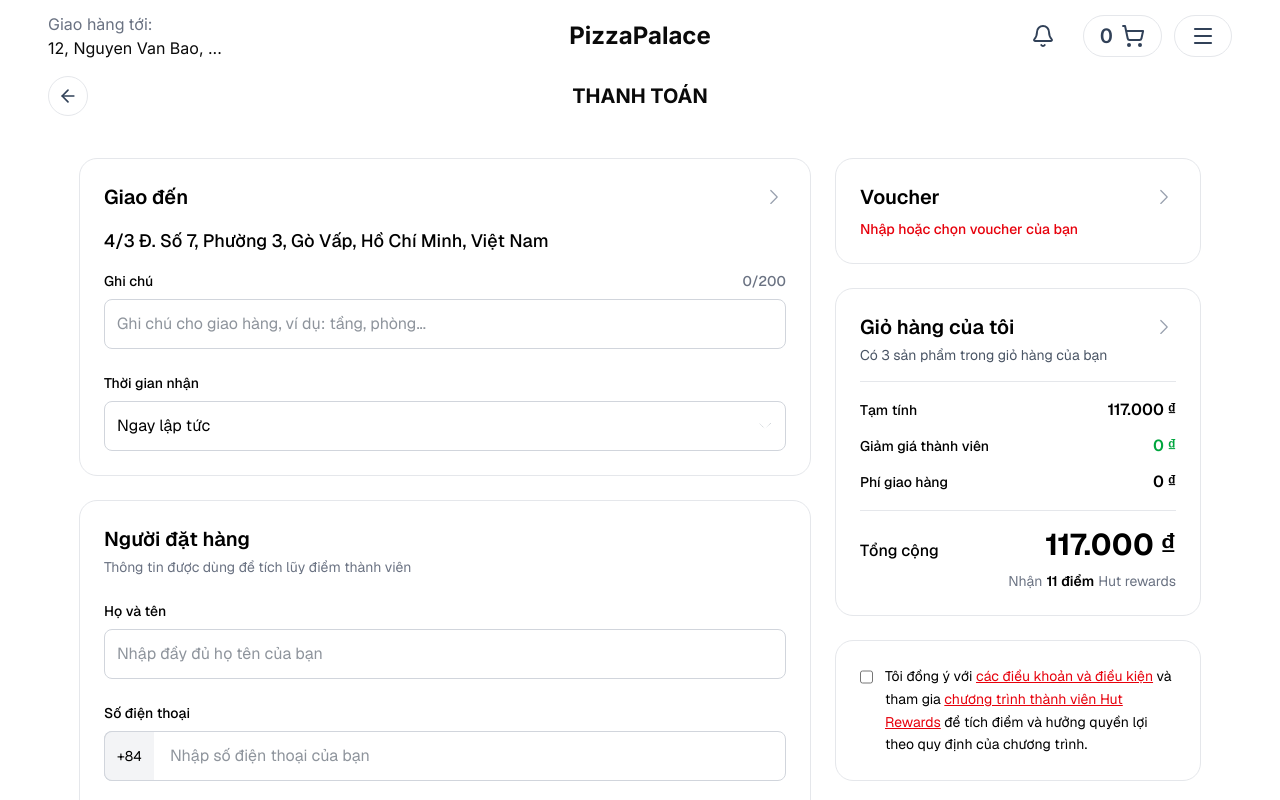
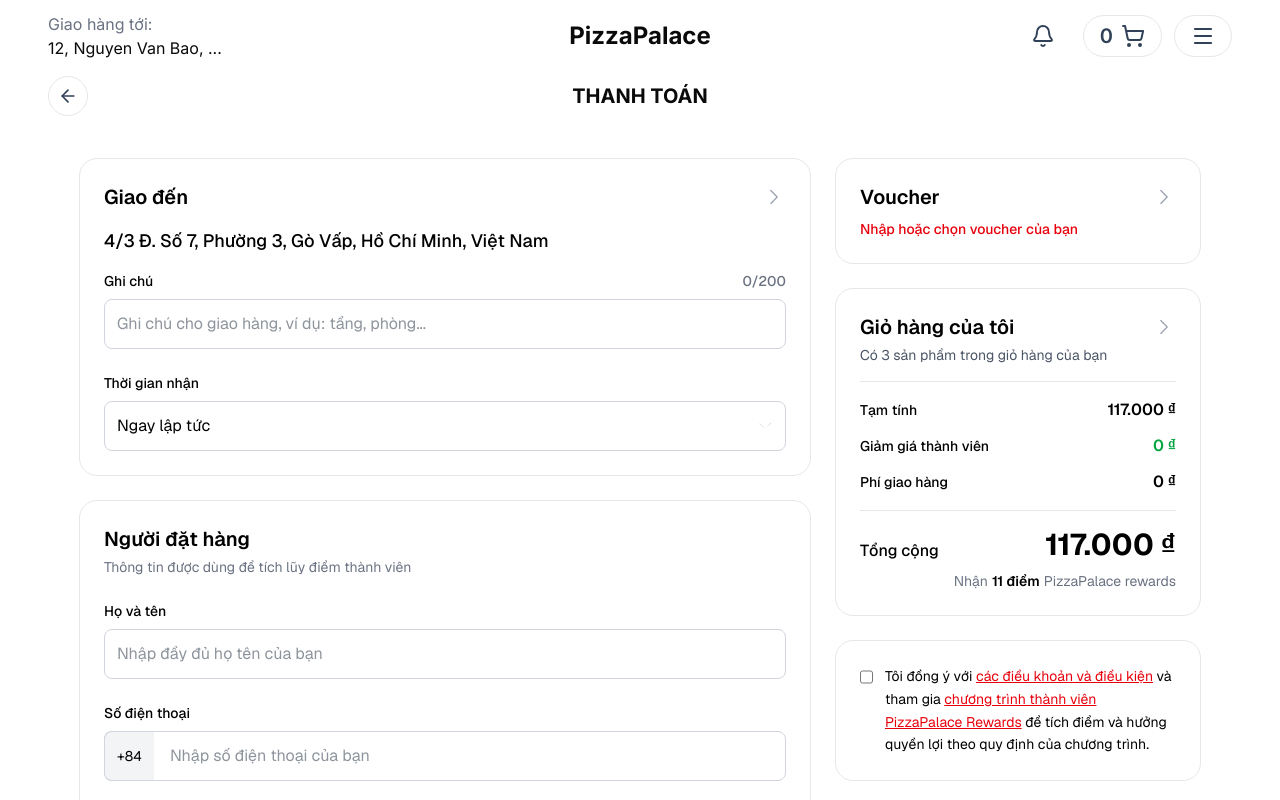
Before and after one commit to NGUYEN-THI-HUYNH-NHU/pizzapalace, a Next.js app: page /checkout in a window 1280 px wide. Shown: the top 800 px of the page. Built offline with nearby package versions, Linux system fonts and the light colour scheme; no server answers.

Commit message:
update checkout page

```diff
--- a/app/(checkout)/checkout/page.tsx
+++ b/app/(checkout)/checkout/page.tsx
@@ -190,7 +190,7 @@
             <div className="mt-2 text-sm text-gray-500 flex justify-end items-center gap-1">
               <span>Nhận</span>
               <span className="font-semibold text-black">11 điểm</span>
-              <span>Hut rewards</span>
+              <span>PizzaPalace rewards</span>
             </div>
           </div>
 
@@ -204,7 +204,7 @@
                 onChange={(e) => setAgreedToTerms(e.target.checked)}
               />
               <span className="text-sm text-black leading-relaxed font-normal">
-                Tôi đồng ý với <a href="#" className="text-red-600 underline">các điều khoản và điều kiện</a> và tham gia <a href="#" className="text-red-600 underline">chương trình thành viên Hut Rewards</a> để tích điểm và hưởng quyền lợi theo quy định của chương trình.
+                Tôi đồng ý với <a href="#" className="text-red-600 underline">các điều khoản và điều kiện</a> và tham gia <a href="#" className="text-red-600 underline">chương trình thành viên PizzaPalace Rewards</a> để tích điểm và hưởng quyền lợi theo quy định của chương trình.
               </span>
             </label>
           </div>
```
